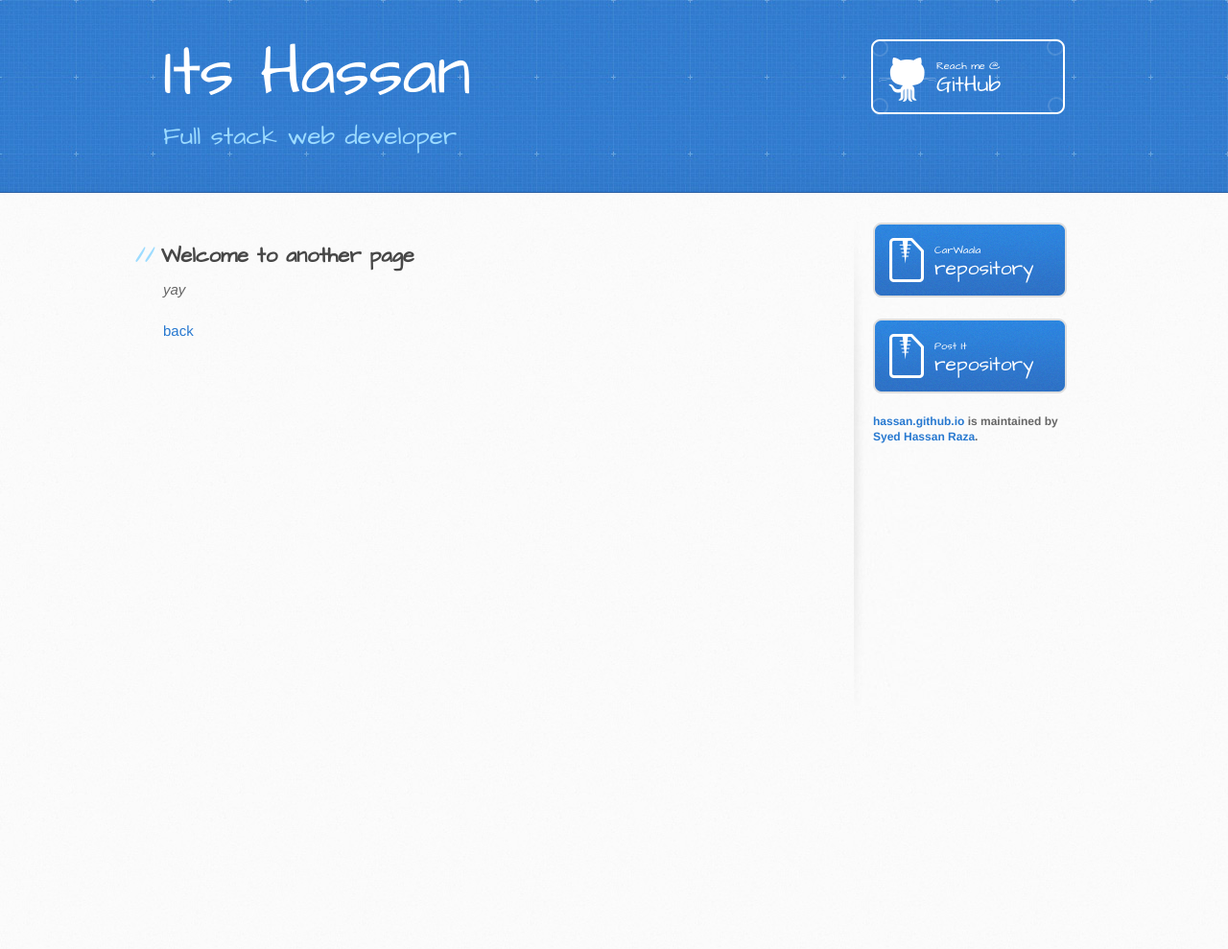
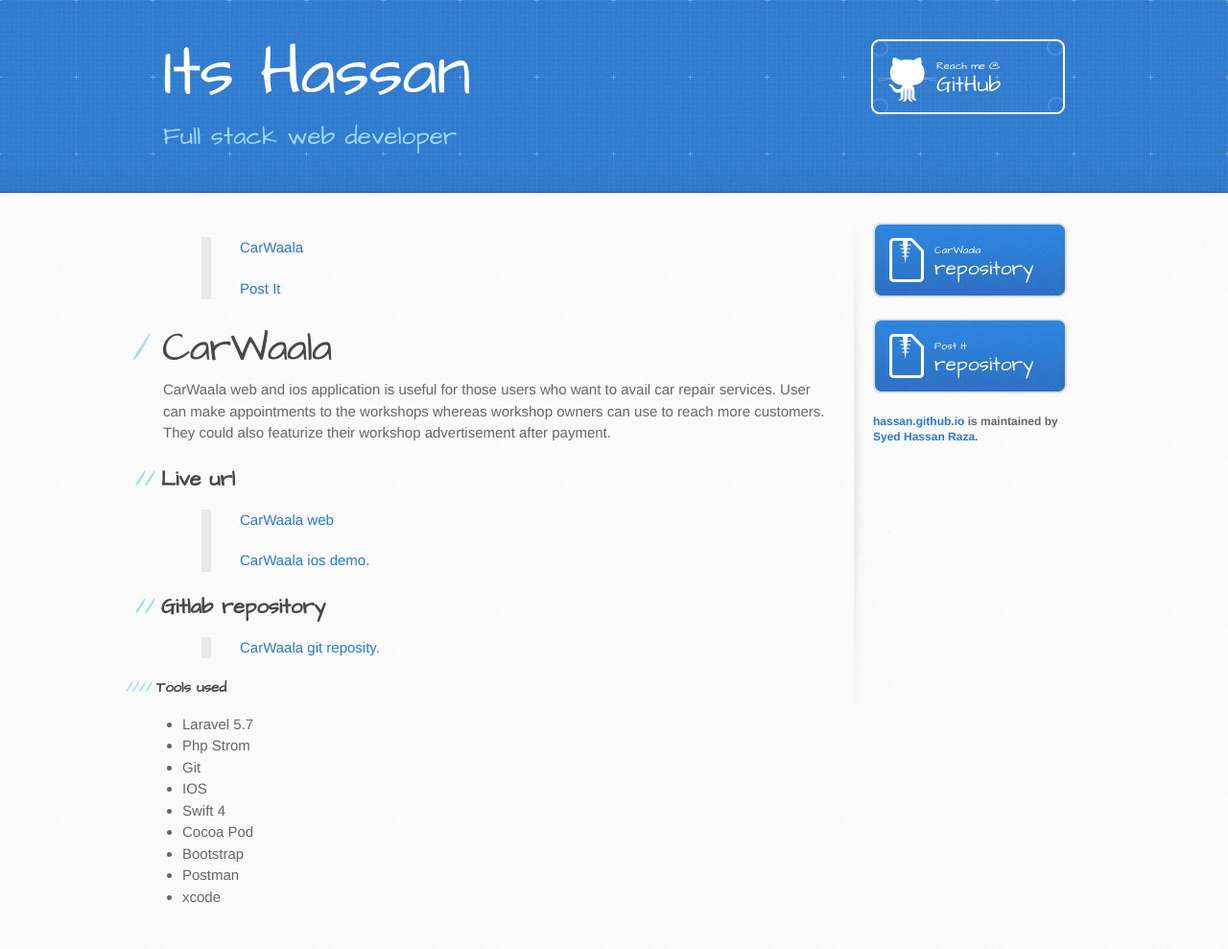
Before and after one commit to hassan-dev/hassan.github.io, a Jekyll site: the page built from another-page.md, in a window 1280 px wide. Shown: the whole page at 96% size. Built offline with Jekyll 4.4.1, drawn with Linux system fonts in a browser that asks for light colours; our own code applies the rules of GitHub Pages for plain Markdown files; before the commit the page ends 900 px from its top, so only the background shows below that.

Commit message:
project links 3.4

```diff
--- a/another-page.md
+++ b/another-page.md
@@ -1,9 +1,32 @@
----
-layout: default
----
+> [CarWaala](https://itshassan.me)
+>
+> [Post It](./another-page.md)
 
-## Welcome to another page
+# CarWaala
 
-_yay_
+CarWaala web and ios application is useful for those users who want to avail car repair services. User can make appointments to the workshops whereas workshop owners can use to reach more customers. They could also featurize their workshop advertisement after payment.
 
-[back](./)
+## Live url
+
+> [CarWaala web](http://vu-help.herokuapp.com/forum)
+>
+> [CarWaala ios demo](http://vu-help.herokuapp.com/forum).
+
+## Gitlab repository
+
+> [CarWaala git reposity](http://vu-help.herokuapp.com/forum).
+>
+
+#### Tools used
+
+*   Laravel 5.7
+*   Php Strom
+*   Git
+*   IOS
+*   Swift 4
+*   Cocoa Pod
+*   Bootstrap
+*   Postman
+*   xcode
+
+>
```
Also changed, not shown: index.md (+1 -1 lines).
